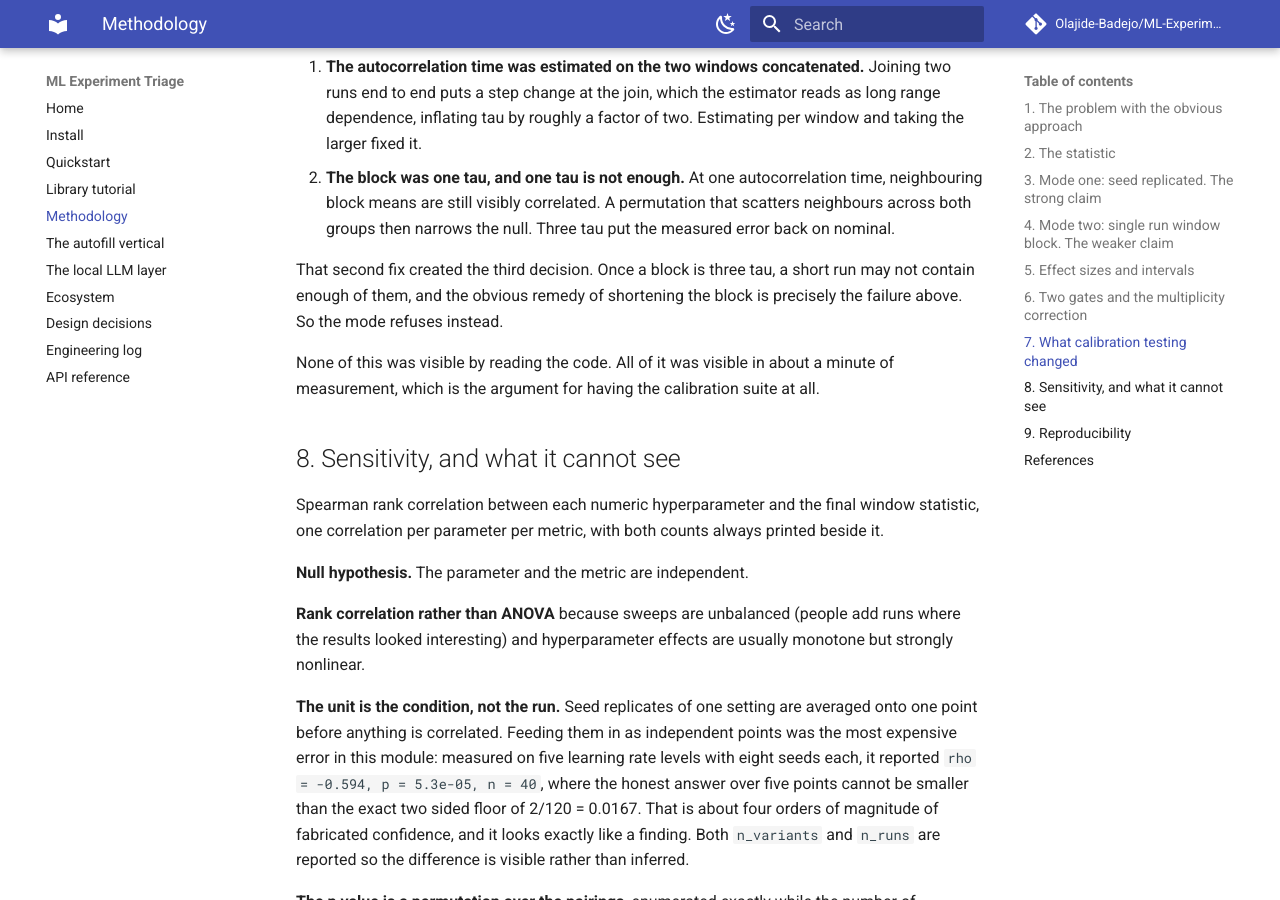
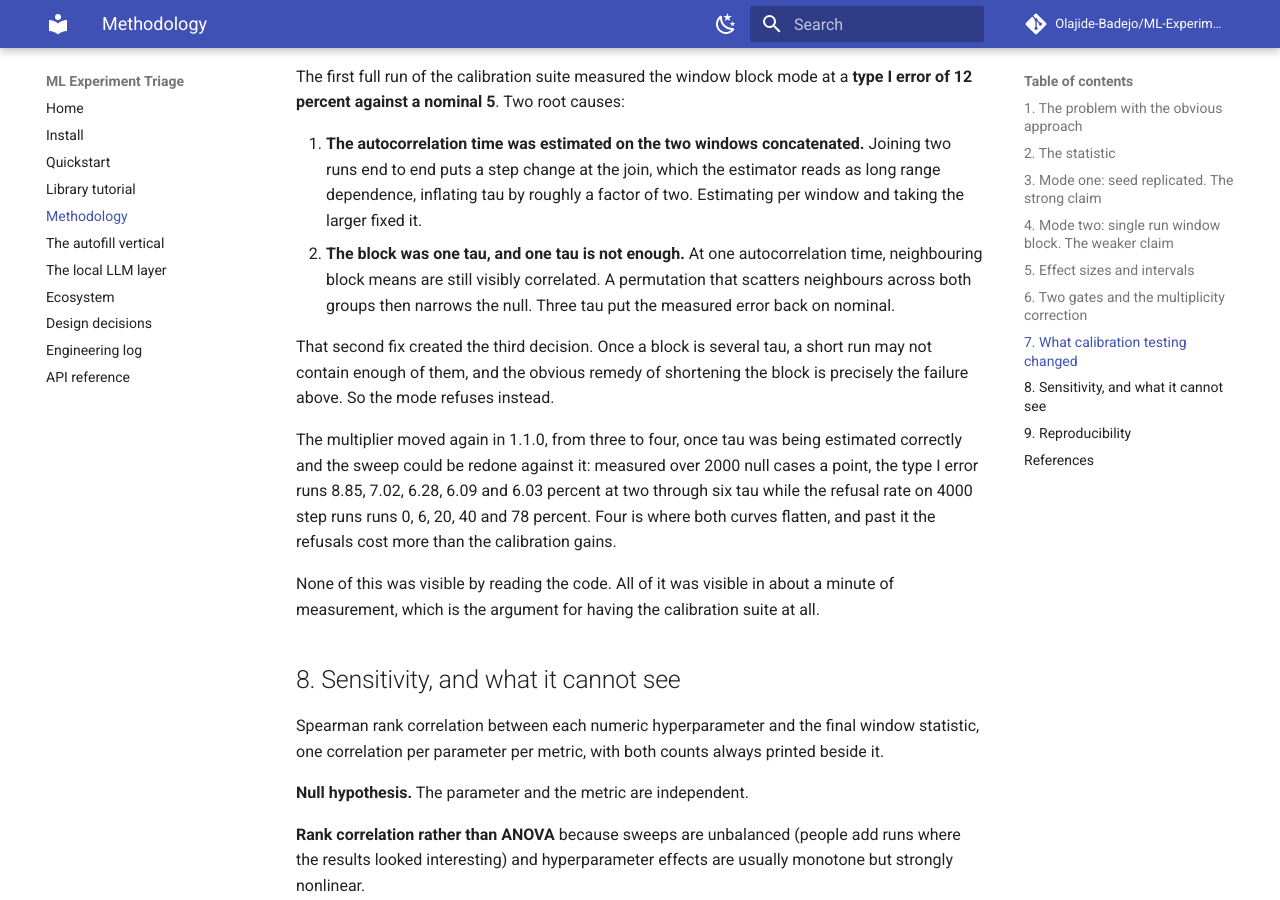
Before and after one commit to Olajide-Badejo/ML-Experiment-Triage, an MkDocs documentation site: the page built from docs/methodology.md, in a window 1280 px wide and 900 px high, scrolled down 4976 px. Built offline with MkDocs 1.6.1 and Material for MkDocs 9.7.7, drawn with Linux system fonts in a browser that asks for light colours; comment, search, counter and statistics services are not loaded; some of the changed text lies outside the part shown.

Commit message:
Say four autocorrelation times, which is what the code does

```diff
--- a/docs/methodology.md
+++ b/docs/methodology.md
@@ -103,10 +103,13 @@
 **Test.** Split each final window into contiguous blocks, take the block means,
 and permute the block labels between the two runs.
 
-**Block length.** Three times the estimated integrated autocorrelation time,
+**Block length.** Four times the estimated integrated autocorrelation time,
 estimated on each window separately and the larger taken. Both halves of that
 sentence were forced by measurement, and section 7 records what happened when
-they were not.
+they were not. The multiplier was three through v1.0.0, fixed against a tau that
+was itself estimated wrongly; re swept against the corrected estimate it is the
+knee of two curves at once, the type I error and the rate at which short runs
+are refused.
 
 **Precondition, enforced.** The window must hold at least eight such blocks. If
 it does not, the tool raises an error naming the remedy rather than shortening
@@ -230,9 +233,16 @@
    that scatters neighbours across both groups then narrows the null. Three tau
    put the measured error back on nominal.
 
-That second fix created the third decision. Once a block is three tau, a short
+That second fix created the third decision. Once a block is several tau, a short
 run may not contain enough of them, and the obvious remedy of shortening the
 block is precisely the failure above. So the mode refuses instead.
+
+The multiplier moved again in 1.1.0, from three to four, once tau was being
+estimated correctly and the sweep could be redone against it: measured over 2000
+null cases a point, the type I error runs 8.85, 7.02, 6.28, 6.09 and 6.03
+percent at two through six tau while the refusal rate on 4000 step runs runs 0,
+6, 20, 40 and 78 percent. Four is where both curves flatten, and past it the
+refusals cost more than the calibration gains.
 
 None of this was visible by reading the code. All of it was visible in about a
 minute of measurement, which is the argument for having the calibration suite at
```
